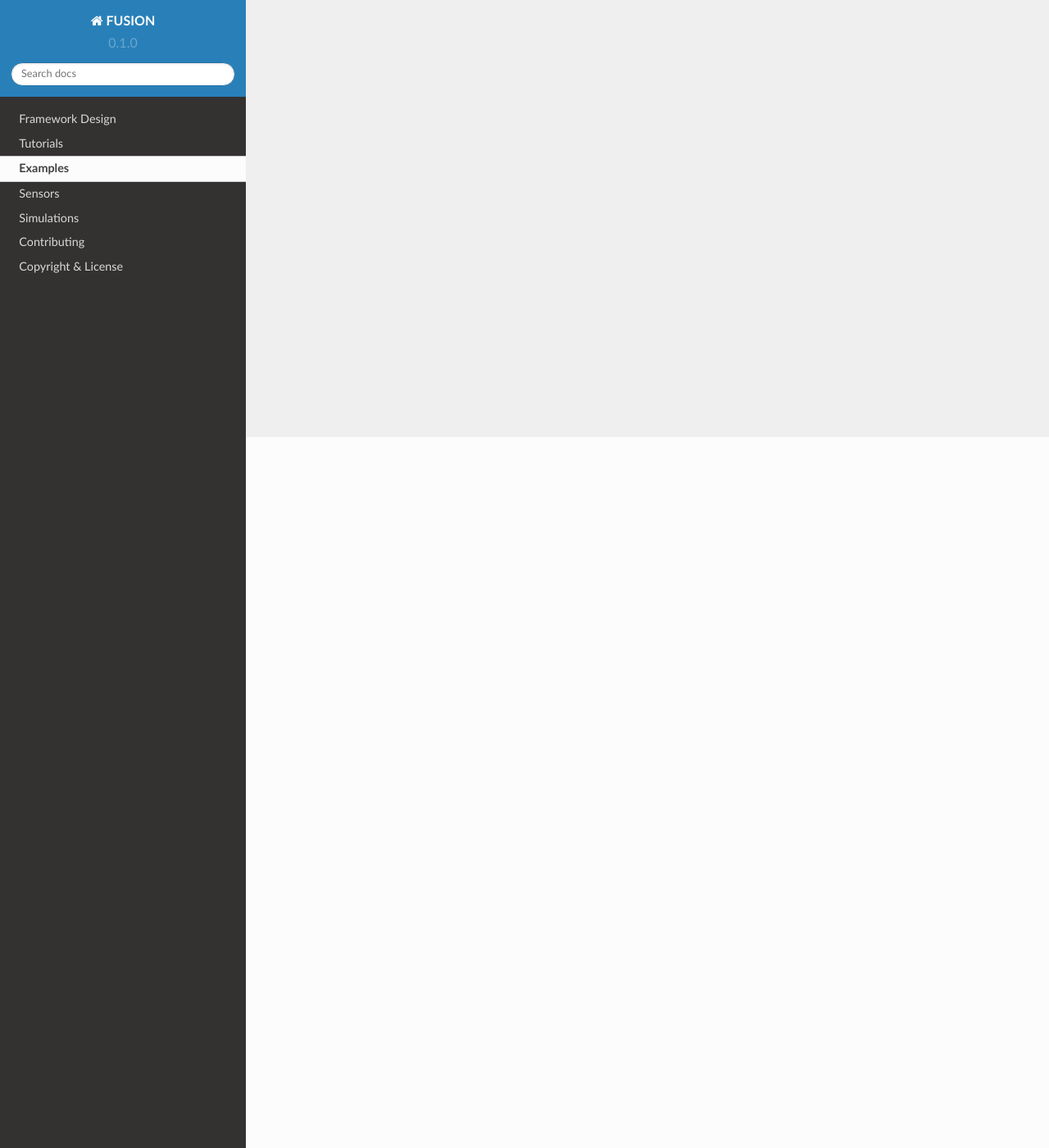
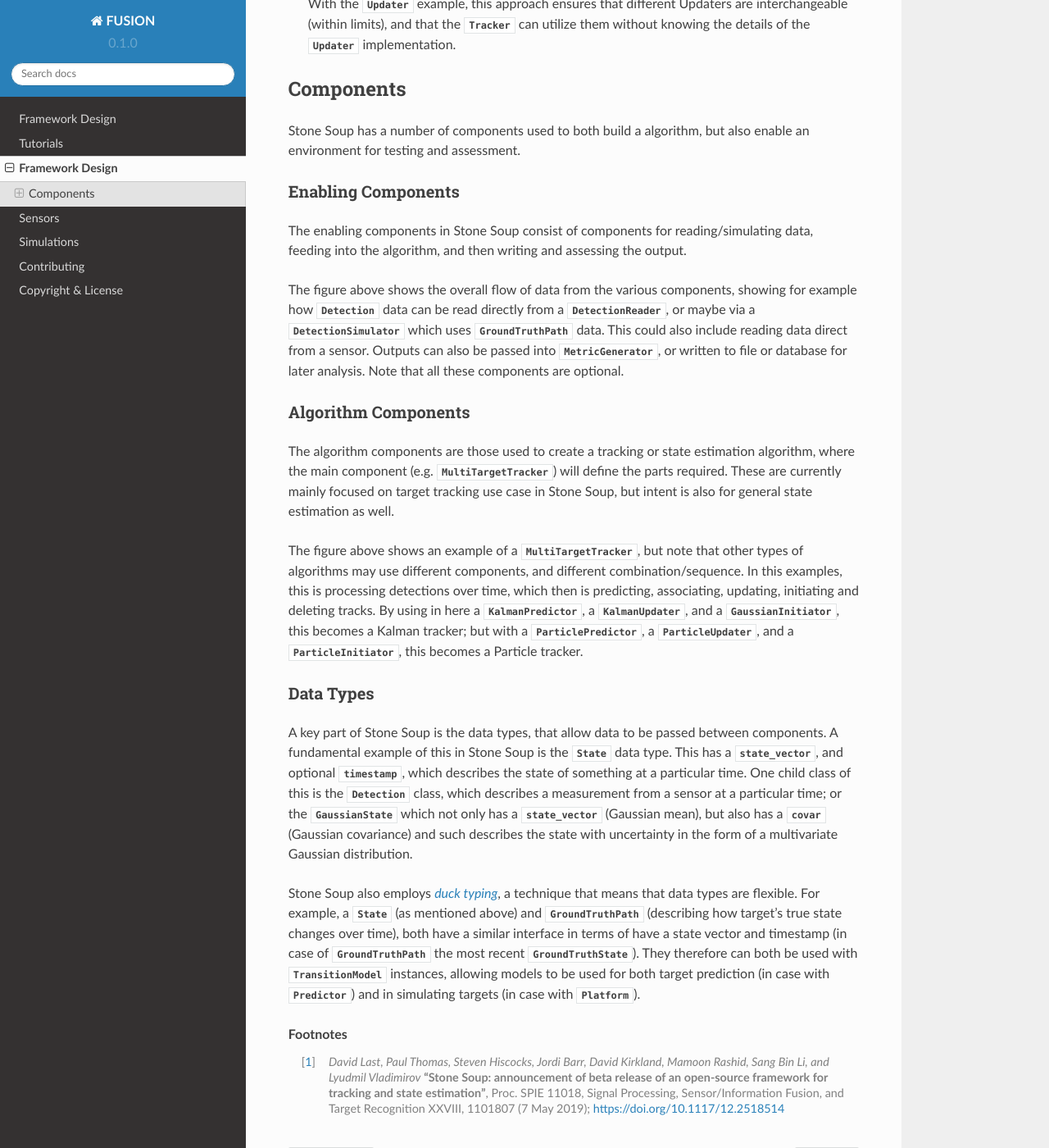
Before and after one commit to parksk1213/stone_soup_fusion, a Sphinx documentation site: the page built from docs/source/examples.rst, in a window 1280 px wide and 1400 px high, scrolled down 867 px. Shown: the whole window at 82% size. Built offline with Sphinx 7.4.7 and the Read the Docs theme 2.0.0, drawn with Linux system fonts in a browser that asks for light colours; some of the changed text lies outside the part shown.

Commit message:
docs:update

```diff
--- a/docs/source/examples.rst
+++ b/docs/source/examples.rst
@@ -1,7 +1,102 @@
-Examples
-========
+Framework Design [#]_
+=====================
 
-.. autosummary::
-   :toctree: generated
+Fusion Center is developed based on Stone Soup project, and also targeted at two different groups of users:
 
-   Examples
+ - Academics conducting research into **object tracking** and state estimation, looking to quickly develop
+   algorithms, and compare against other algorithms assessed against metrics.
+ - User, owners and processors of real data, looking to identify the best approach for their
+   application, without the need for deep expertise required to implement many algorithms.
+
+The Fusion Center design philosophy is interchangeability. The framework is
+designed with the idea that users can easily insert their own components into existing constructs,
+and that they could mix and match components in new and unexpected ways. In support of this goal,
+the Fusion Center code architecture has been built on the principles of modularity and uniformity of
+external interfaces.
+
+Abstraction
+  Stone Soup trackers are built as hierarchical objects. For example, a
+  :class:`~.MultiTargetTracker` object may contain track :class:`~.Initiator`, a track
+  :class:`~.Deleter`, :class:`~.Detector`, :class:`~.DataAssociator`, and :class:`~.Updater`
+  objects. Each of these objects is defined by an abstract class that specifies the external
+  interface for that class; that is, the parameters and functions an object of that class must make
+  available to the outside world.
+
+Inheritance
+  An example, the :class:`~.Updater` abstract class specifies that an :class:`~.Updater` object
+  must have a :attr:`~.Updater.measurement_model` attribute, and that it must have methods
+  :meth:`~.Updater.predict_measurement()` and :meth:`~.Updater.update()` that returns a
+  :class:`~.MeasurementPrediction` and :class:`~.State` object respectively. Therefore, all
+  implementations of Updaters in Stone Soup (:class:`~.KalmanUpdater`,
+  :class:`~.ExtendedKalmanUpdater`, :class:`~.ParticleUpdater`, etc.) must have the specified
+  elements.
+
+Encapsulation
+  With the :class:`~.Updater` example, this approach ensures that different Updaters are
+  interchangeable (within limits), and that the :class:`~.Tracker` can utilize them without knowing
+  the details of the :class:`~.Updater` implementation.
+
+Components
+----------
+Stone Soup has a number of components used to both build a algorithm, but also enable an
+environment for testing and assessment.
+
+Enabling Components
+^^^^^^^^^^^^^^^^^^^
+The enabling components in Stone Soup consist of components for reading/simulating data, feeding
+into the algorithm, and then writing and assessing the output.
+
+
+The figure above shows the overall flow of data from the various components, showing for example
+how :class:`~.Detection` data can be read directly from a :class:`~.DetectionReader`, or maybe via
+a :class:`~.DetectionSimulator` which uses :class:`~.GroundTruthPath` data. This could also include
+reading data direct from a sensor. Outputs can also be passed into :class:`~.MetricGenerator`, or
+written to file or database for later analysis. Note that all these components are optional.
+
+Algorithm Components
+^^^^^^^^^^^^^^^^^^^^
+The algorithm components are those used to create a tracking or state estimation algorithm, where
+the main component (e.g. :class:`~.MultiTargetTracker`) will define the parts required. These are
+currently mainly focused on target tracking use case in Stone Soup, but intent is also for general
+state estimation as well.
+
+
+
+The figure above shows an example of a :class:`~.MultiTargetTracker`, but note that other types of
+algorithms may use different components, and different combination/sequence. In this examples, this
+is processing detections over time, which then is predicting, associating, updating, initiating and
+deleting tracks. By using in here a :class:`~.KalmanPredictor`, a :class:`~.KalmanUpdater`, and a
+:class:`~.GaussianInitiator`, this becomes a Kalman tracker; but with a
+:class:`~.ParticlePredictor`, a :class:`~.ParticleUpdater`, and a :class:`~.ParticleInitiator`,
+this becomes a Particle tracker.
+
+Data Types
+^^^^^^^^^^
+A key part of Stone Soup is the data types, that allow data to be passed between components. A
+fundamental example of this in Stone Soup is the :class:`~.State` data type. This has a
+:attr:`~.State.state_vector`, and optional :attr:`~.State.timestamp`, which describes the state of
+something at a particular time. One child class of this is the :class:`~.Detection` class, which
+describes a measurement from a sensor at a particular time; or the :class:`~.GaussianState` which
+not only has a :attr:`~.GaussianState.state_vector` (Gaussian mean), but also has a
+:attr:`~.GaussianState.covar` (Gaussian covariance) and such describes the state with uncertainty
+in the form of a multivariate Gaussian distribution.
+
+Stone Soup also employs |duck typing|_, a technique that means that data types are flexible. For
+example, a :class:`~.State` (as mentioned above) and :class:`~.GroundTruthPath` (describing how
+target's true state changes over time), both have a similar interface in terms of have a state
+vector and timestamp (in case of :class:`~.GroundTruthPath` the most recent
+:class:`~.GroundTruthState`). They therefore can both be used with :class:`~.TransitionModel`
+instances, allowing models to be used for both target prediction (in case with
+:class:`~.Predictor`) and in simulating targets (in case with :class:`~.Platform`).
+
+.. |duck typing| replace:: *duck typing*
+.. _duck typing: https://en.wikipedia.org/wiki/Duck_typing
+
+
+.. rubric:: Footnotes
+
+.. [#] *David Last, Paul Thomas, Steven Hiscocks, Jordi Barr, David Kirkland, Mamoon Rashid,
+   Sang Bin Li, and Lyudmil Vladimirov* **"Stone Soup: announcement of beta release of an open-source
+   framework for tracking and state estimation"**, Proc. SPIE 11018, Signal Processing,
+   Sensor/Information Fusion, and Target Recognition XXVIII, 1101807 (7 May 2019);
+   https://doi.org/10.1117/12.2518514
```
